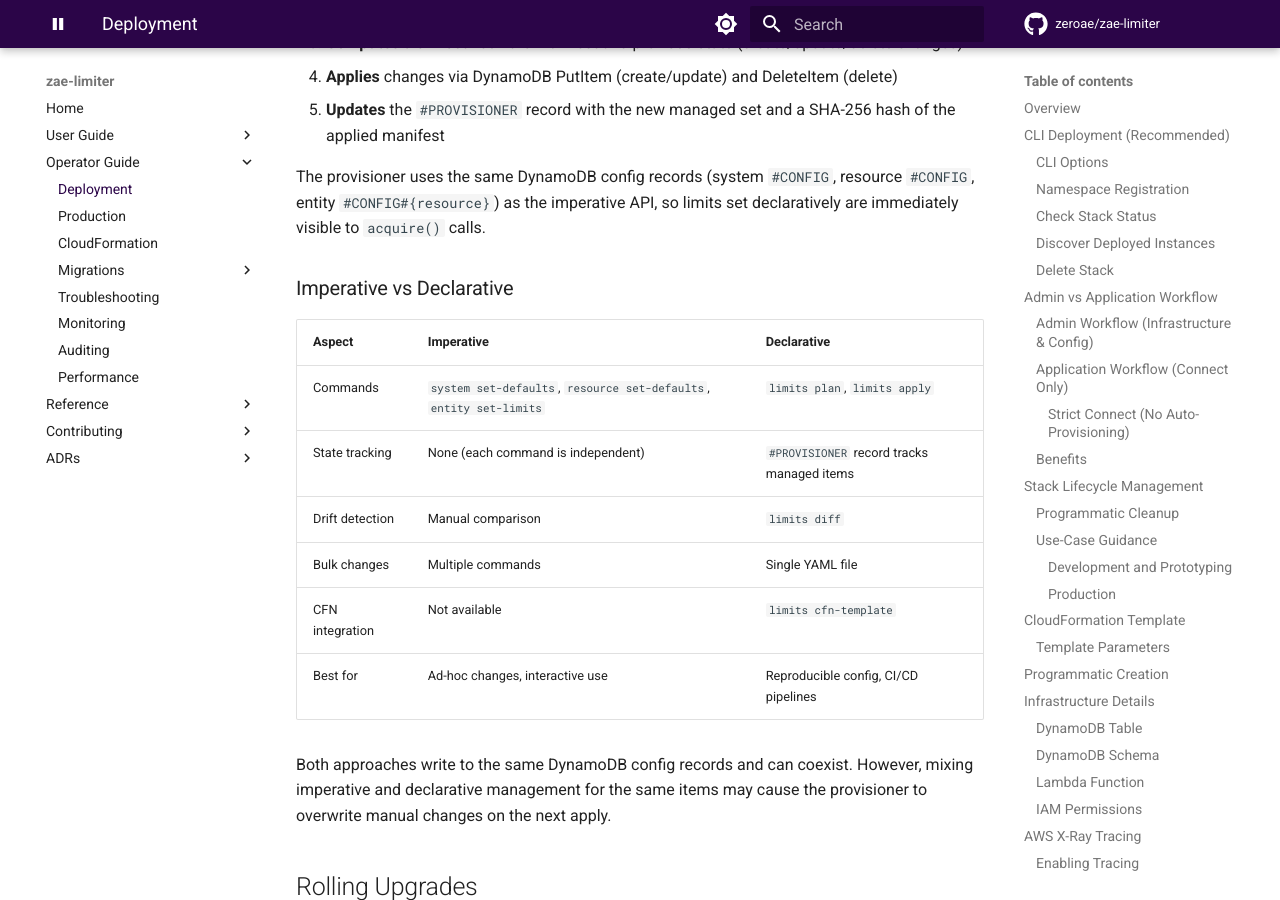
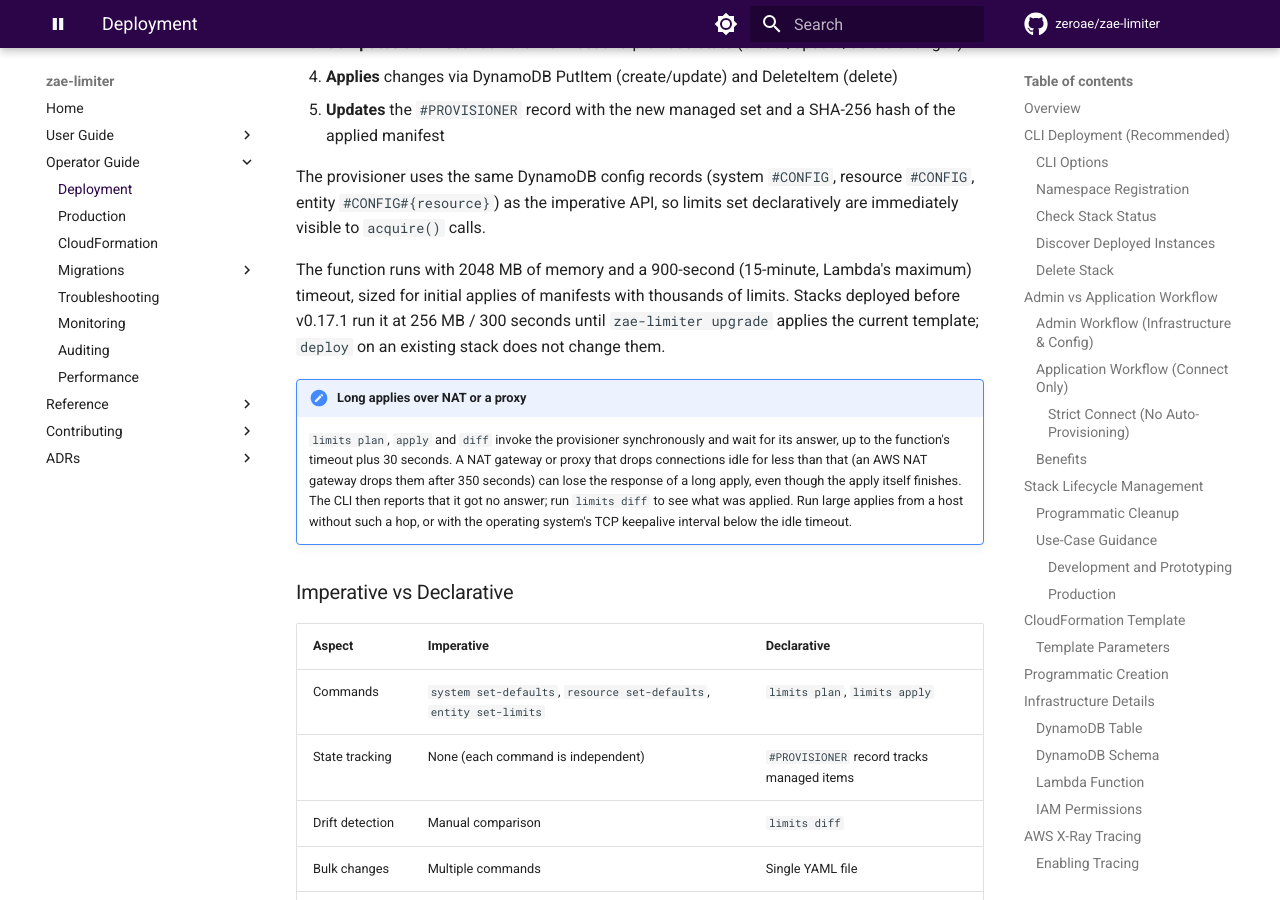
Before and after one commit to zeroae/zae-limiter, an MkDocs documentation site: the page built from docs/infra/deployment.md, in a window 1280 px wide and 900 px high, scrolled down 19478 px. Built offline with MkDocs 1.6.1 and Material for MkDocs 9.7.7, drawn with Linux system fonts in a browser that asks for light colours; comment, search, counter and statistics services are not loaded; the version menu is left out; some of the changed text lies outside the part shown.

Commit message:
📝 docs(infra): state the provisioner's timeout, memory and lease wait
The provisioner now runs at 2048 MB / 900 s, so an interrupted apply's
fan-outs wait about 16 minutes (timeout plus a minute) before the next
apply retries them, instead of about 6. Say so, say that existing stacks
keep 256 MB / 300 s until `zae-limiter upgrade`, and warn that a
synchronous invoke longer than a NAT gateway's 350 s idle timeout can
lose the response of an apply that still finishes.

Co-Authored-By: Claude Opus 5.5 <noreply@anthropic.com>

```diff
--- a/docs/infra/deployment.md
+++ b/docs/infra/deployment.md
@@ -801,8 +801,8 @@ costs one entry. Two consequences matter in operation:
 - Each bucket fan-out an apply owes is recorded before its config is written, run from the
   table's live config, and removed once it lands. An interrupted or failed apply leaves only the
   unfinished ones. A later apply retries them: at once for a fan-out that failed, and for an
-  interrupted apply only after the provisioner Lambda's timeout plus a minute, when that apply is
-  certainly gone. So even a large `--full` apply cut short by the Lambda timeout resumes where it
+  interrupted apply only after the provisioner Lambda's timeout plus a minute (about 16 minutes
+  with the 900-second timeout), when that apply is certainly gone. So even a large `--full` apply cut short by the Lambda timeout resumes where it
   stopped: a `--full` / `FullApply` run that finds work an interrupted full apply left retries
   that (plus whatever the manifest changed) rather than every entry, and reports `resumed`. Any
   other unfinished fan-out never stops a full apply. `plan` and `diff` report how many are
@@ -901,6 +901,20 @@ The provisioner is a Lambda function (`{stack}-limits-provisioner`) that:
 
 The provisioner uses the same DynamoDB config records (system `#CONFIG`, resource `#CONFIG`, entity `#CONFIG#{resource}`) as the imperative API, so limits set declaratively are immediately visible to `acquire()` calls.
 
+The function runs with 2048 MB of memory and a 900-second (15-minute, Lambda's maximum) timeout,
+sized for initial applies of manifests with thousands of limits. Stacks deployed before v0.17.1
+run it at 256 MB / 300 seconds until `zae-limiter upgrade` applies the current template;
+`deploy` on an existing stack does not change them.
+
+!!! note "Long applies over NAT or a proxy"
+    `limits plan`, `apply` and `diff` invoke the provisioner synchronously and wait for its
+    answer, up to the function's timeout plus 30 seconds. A NAT gateway or proxy that drops
+    connections idle for less than that (an AWS NAT gateway drops them after 350 seconds) can
+    lose the response of a long apply, even though the apply itself finishes. The CLI then
+    reports that it got no answer; run `limits diff` to see what was applied. Run large applies
+    from a host without such a hop, or with the operating system's TCP keepalive interval below
+    the idle timeout.
+
 ### Imperative vs Declarative
 
 | Aspect | Imperative | Declarative |
```
Also changed, not shown: docs/cli.md (+2 -1 lines).
